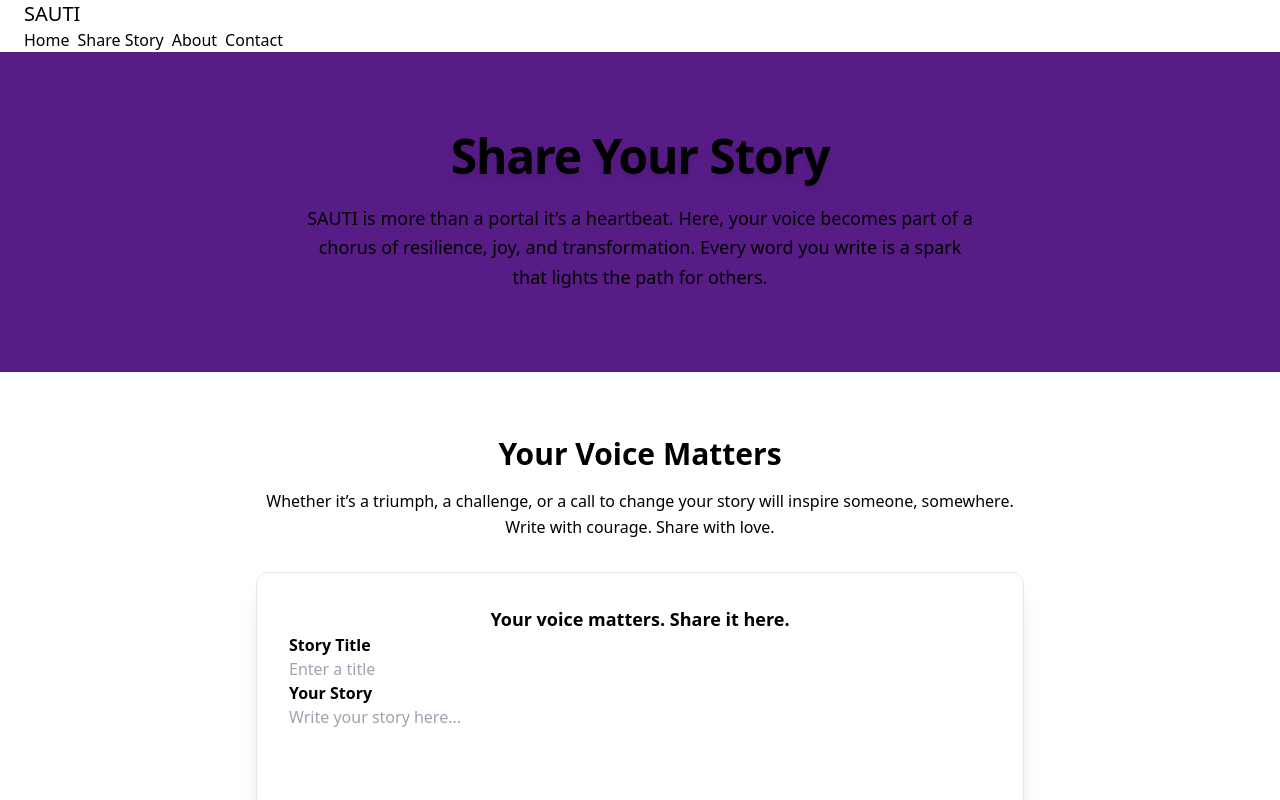
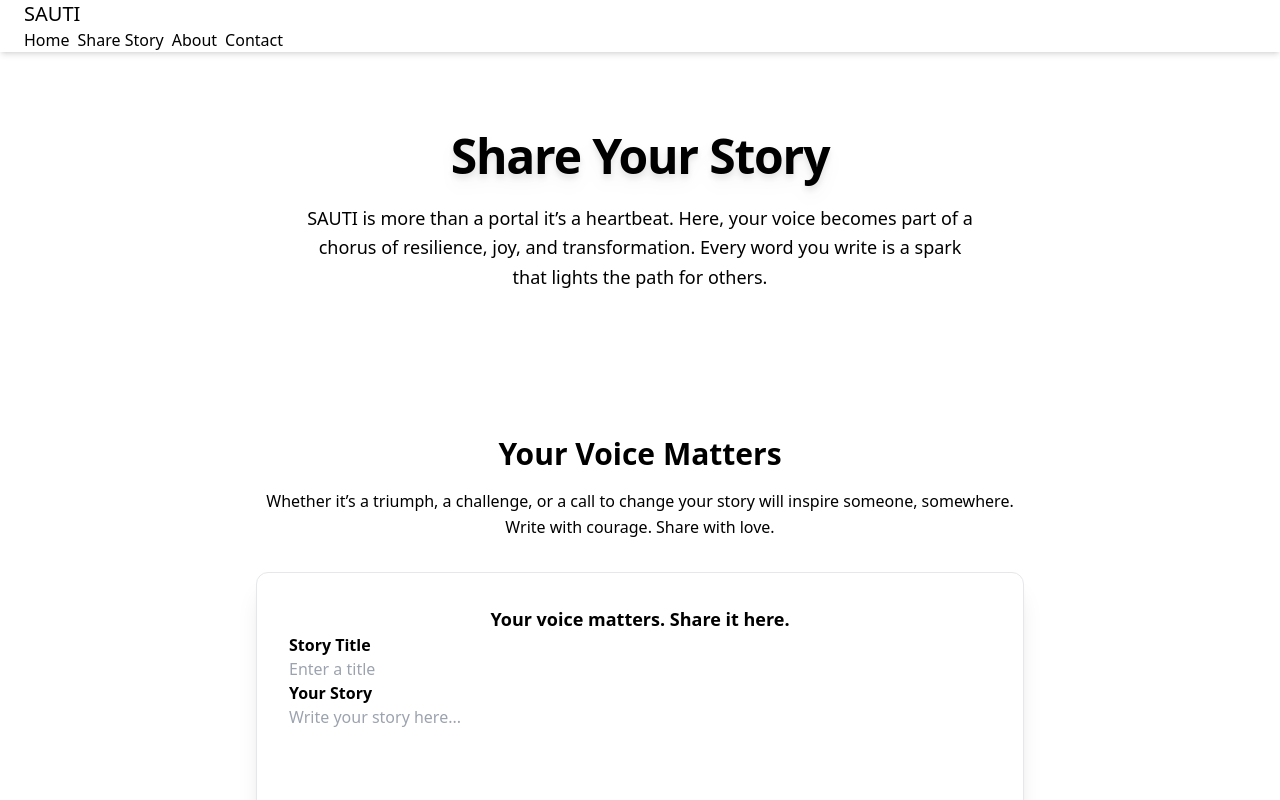
Before and after one commit to Flora72/SAUTI, a React (Vite) app in the folder frontend/: page /share in a window 1280 px wide. Shown: the top 800 px of the page. Built offline with nearby package versions, Linux system fonts and the light colour scheme.

Commit message:
background color purple removed from the hero banner

```diff
--- a/frontend/src/pages/ShareStory.jsx
+++ b/frontend/src/pages/ShareStory.jsx
@@ -8,18 +8,19 @@ export default function ShareStory() {
       <Navbar />
 
       {/* Hero Banner */}
-<section className="relative bg-purple-900 text-base-100 py-20">
+      <section className="relative py-20">
         <div className="max-w-4xl mx-auto text-center space-y-6 px-6">
           <h1 className="text-5xl font-extrabold tracking-tight drop-shadow-lg">
             Share Your Story
           </h1>
-    <p className="text-lg leading-relaxed max-w-2xl mx-auto text-base-100/90">
+          <p className="text-lg leading-relaxed max-w-2xl mx-auto">
             SAUTI is more than a portal it’s a heartbeat. Here, your voice becomes part of a chorus
             of resilience, joy, and transformation. Every word you write is a spark that lights the
             path for others.
           </p>
         </div>
       </section>
+
 
 
       {/* Form Section */}
```
Lines whose indentation alone changed are shown as unchanged.
